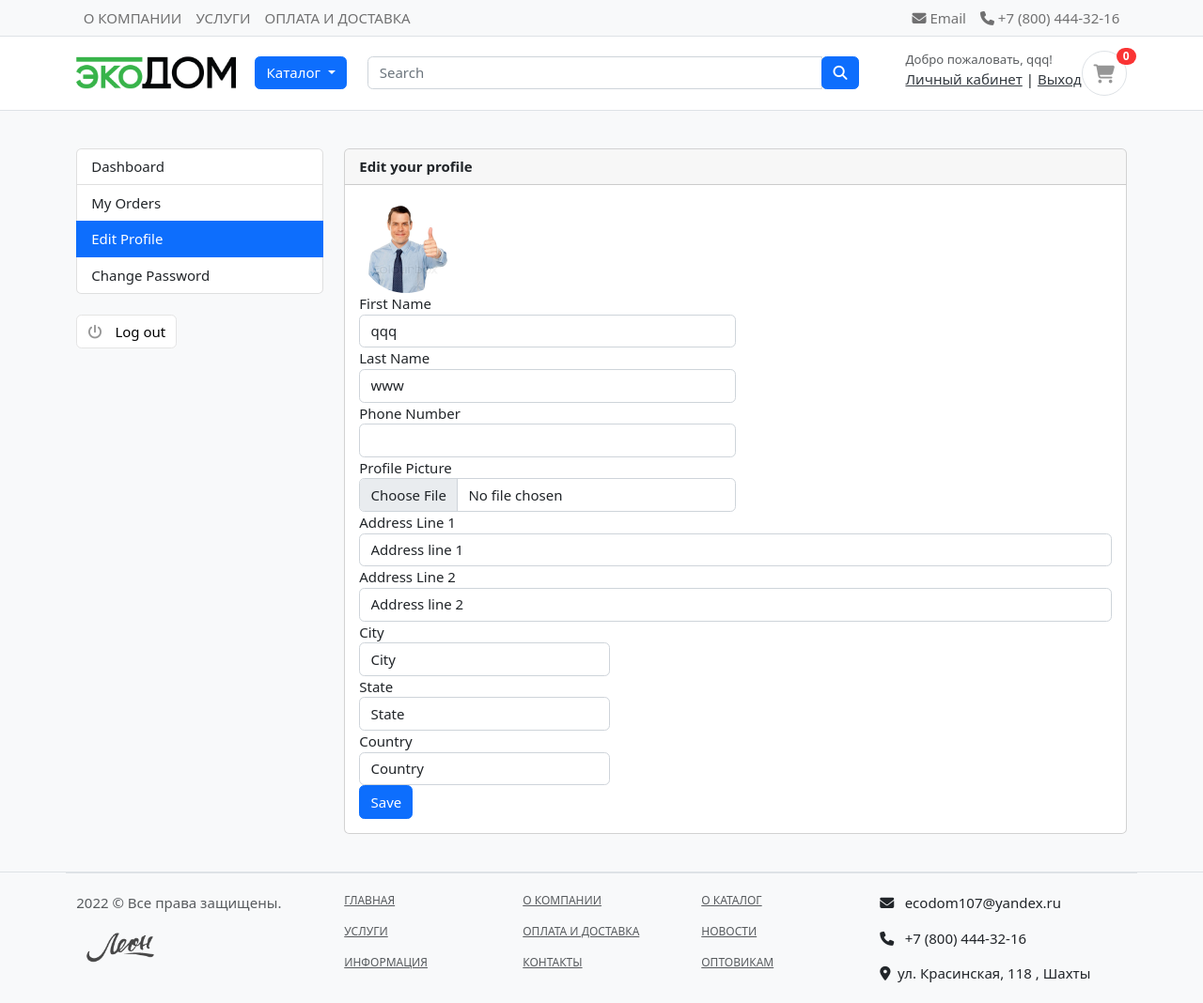
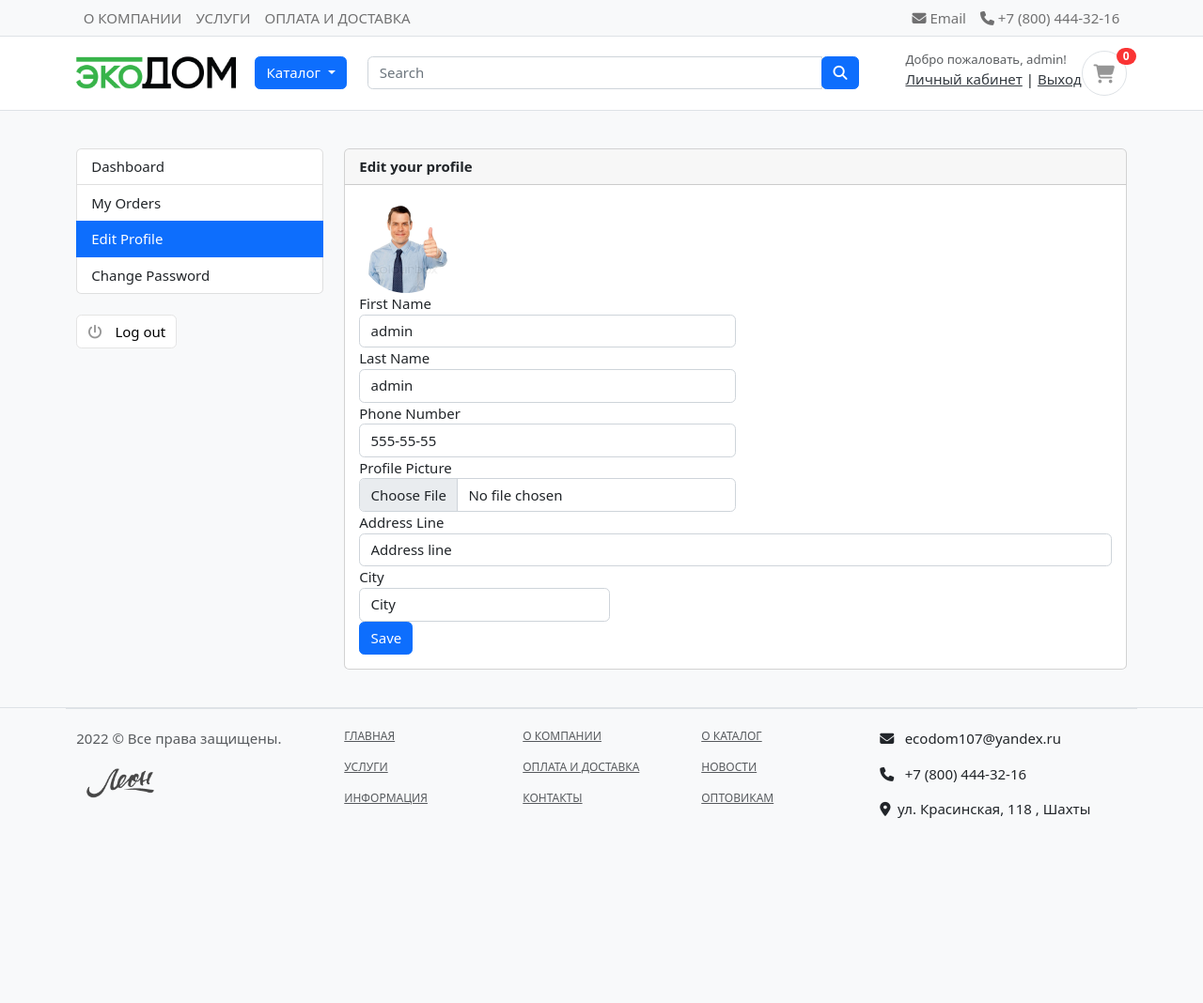
Before and after one commit to maxl85/ecodom3, a Django app: page /accounts/edit_profile/ in a window 1280 px wide. Shown: the whole page at 94% size. After the commit the page ends 871 px from the top, so only its background shows below. Run offline with Django 4.2, Linux system fonts and the light colour scheme; a user stored in the database is signed in; data comes from the database, SQL or seed files in the repository; data that the repository does not hold is empty; some libraries are stand-ins or nearby versions; some web fonts are replaced.

Commit message:
Edit accounts app

```diff
--- a/accounts/admin.py
+++ b/accounts/admin.py
@@ -17,7 +17,7 @@
     def thumbnail(self, object):
         return format_html('<img src="{}" width="30" style="border-radius:50%;">'.format(object.profile_picture.url))
     thumbnail.short_description = 'Profile Picture'
-    list_display = ('thumbnail', 'user', 'city', 'state', 'country')
+    list_display = ('thumbnail', 'user', 'city')
 
 admin.site.register(MyUser, AccountAdmin)
 admin.site.register(UserProfile, UserProfileAdmin)
--- a/accounts/forms.py
+++ b/accounts/forms.py
@@ -56,7 +56,7 @@
     profile_picture = forms.ImageField(required=False, error_messages = {'invalid':("Image files only")}, widget=forms.FileInput)
     class Meta:
         model = UserProfile
-        fields = ('address_line_1', 'address_line_2', 'city', 'state', 'country', 'profile_picture')
+        fields = ('address_line', 'city', 'profile_picture')
 
     def __init__(self, *args, **kwargs):
         super(UserProfileForm, self).__init__(*args, **kwargs)
--- a/accounts/models.py
+++ b/accounts/models.py
@@ -32,7 +32,6 @@
         user.is_admin = True
         user.is_active = True
         user.is_staff = True
-        user.is_superadmin = True # Зачем этот пользователь? Удалить?
         user.save(using=self._db)
         return user
 
@@ -51,7 +50,6 @@
     is_admin        = models.BooleanField(default=False)
     is_staff        = models.BooleanField(default=False)
     is_active       = models.BooleanField(default=False)
-    is_superadmin   = models.BooleanField(default=False) # Зачем этот пользователь? Удалить?
 
     USERNAME_FIELD = 'email'
     REQUIRED_FIELDS = ['username', 'first_name', 'last_name']
@@ -72,26 +70,13 @@
         "Does the user have permissions to view the app 'app_label'?"
         return True
 
-    # Этот код есть в примере на сайте джанго. Добавить себе?
-    # https://docs.djangoproject.com/en/4.0/topics/auth/customizing/#a-full-example
-    # @property
-    # def is_staff(self):
-    #     "Is the user a member of staff?"
-    #     # Simplest possible answer: All admins are staff
-    #     return self.is_admin
 
 
 class UserProfile(models.Model):
     user = models.OneToOneField(MyUser, on_delete=models.CASCADE)
-    address_line_1 = models.CharField(blank=True, max_length=100)
-    address_line_2 = models.CharField(blank=True, max_length=100)
+    address_line = models.CharField(blank=True, max_length=255)
     profile_picture = models.ImageField(blank=True, upload_to='userprofile')
     city = models.CharField(blank=True, max_length=20)
-    state = models.CharField(blank=True, max_length=20)
-    country = models.CharField(blank=True, max_length=20)
 
     def __str__(self):
         return self.user.first_name
-
-    def full_address(self):
-        return f'{self.address_line_1} {self.address_line_2}'
--- a/accounts/templates/accounts/edit_profile.html
+++ b/accounts/templates/accounts/edit_profile.html
@@ -44,25 +44,13 @@
 						</div>
 					</div>
 					<div class="form-group">
-						<label>Address Line 1</label>
-						{{profile_form.address_line_1}}
-					</div>
-					<div class="form-group">
-						<label>Address Line 2</label>
-						{{profile_form.address_line_2}}
+						<label>Address Line</label>
+						{{profile_form.address_line}}
 					</div>
 					<div class="form-row">
 						<div class="form-group col-md-4">
 							<label>City</label>
 							{{profile_form.city}}
-						</div>
-						<div class="form-group col-md-4">
-							<label>State</label>
-							{{profile_form.state}}
-						</div>
-						<div class="form-group col-md-4">
-							<label>Country</label>
-							{{profile_form.country}}
 						</div>
 					</div>
 					<input type="submit" value="Save" class="btn btn-primary">
--- a/accounts/views.py
+++ b/accounts/views.py
@@ -80,6 +80,8 @@
                     for item in cart_item:
                         variation = item.variations.all()
                         product_variation.append(list(variation))
+
+                    # print('!!!!!!!   ', cart_item)
 
                     # Get the cart items from the user to access his product variations
                     cart_item = CartItem.objects.filter(user=user)
```
Also changed, not shown: accounts/migrations/0001_initial.py, carts/migrations/0001_initial.py, category/migrations/0001_initial.py, db.sqlite3, media/userprofile/avatar3_2HyWJ8B.jpg (added), orders/migrations/0001_initial.py, shop/migrations/0001_initial.py.
